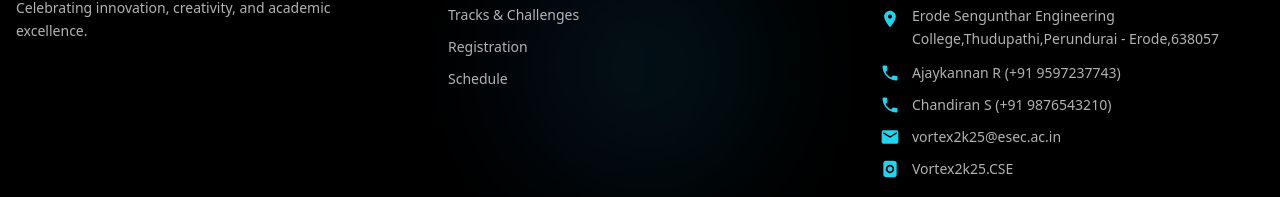
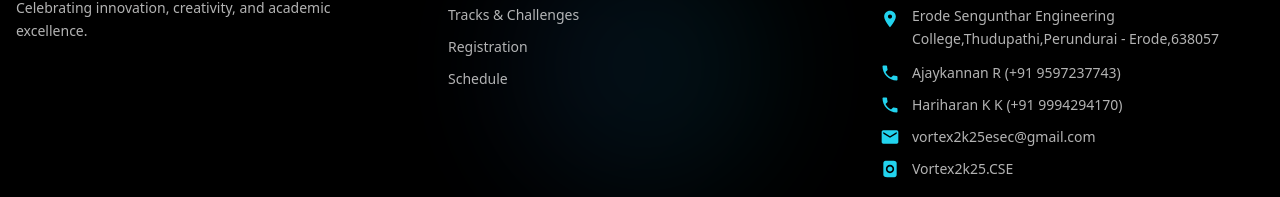
Before and after one commit to AjayKannanRavi/Vortex_Hackathon-website, a React (Vite) app: page / in a window 1280 px wide. Shown: the part 9716-9913 px from the top of the page. Built offline with nearby package versions, Linux system fonts and the light colour scheme; the HTML template or start-up script is replaced by a standard one.

Commit message:
Update contact information in Footer component

```diff
--- a/src/components/Footer.jsx
+++ b/src/components/Footer.jsx
@@ -184,7 +184,7 @@
                     <path d="M6.62 10.79c1.44 2.83 3.76 5.14 6.59 6.59l2.2-2.2c.27-.27.67-.36 1.02-.24 1.12.37 2.33.57 3.57.57.55 0 1 .45 1 1V20c0 .55-.45 1-1 1-9.39 0-17-7.61-17-17 0-.55.45-1 1-1h3.5c.55 0 1 .45 1 1 0 1.25.2 2.45.57 3.57.11.35.03.74-.25 1.02l-2.2 2.2z" fill="currentColor"/>
                   </svg>
                 </motion.span>
-                Chandiran S (+91 9876543210)
+                Hariharan K K  (+91 9994294170)
               </motion.p>
               <motion.p className="flex items-center" variants={linkVariants} whileHover="hover">
                 <motion.span
@@ -198,7 +198,7 @@
                     <path d="M20 4H4c-1.1 0-1.99.9-1.99 2L2 18c0 1.1.9 2 2 2h16c1.1 0 2-.9 2-2V6c0-1.1-.9-2-2-2zm0 4l-8 5-8-5V6l8 5 8-5v2z" fill="currentColor"/>
                   </svg>
                 </motion.span>
-                <a href="mailto:vortex2k25@esec.ac.in" className="hover:text-cyan-400 transition">vortex2k25@esec.ac.in</a>
+                <a href="mailto:vortex2k25esec@gmail.com" className="hover:text-cyan-400 transition">vortex2k25esec@gmail.com</a>
               </motion.p>
               <motion.p className="flex items-center" variants={linkVariants} whileHover="hover">
                 <motion.span
```
